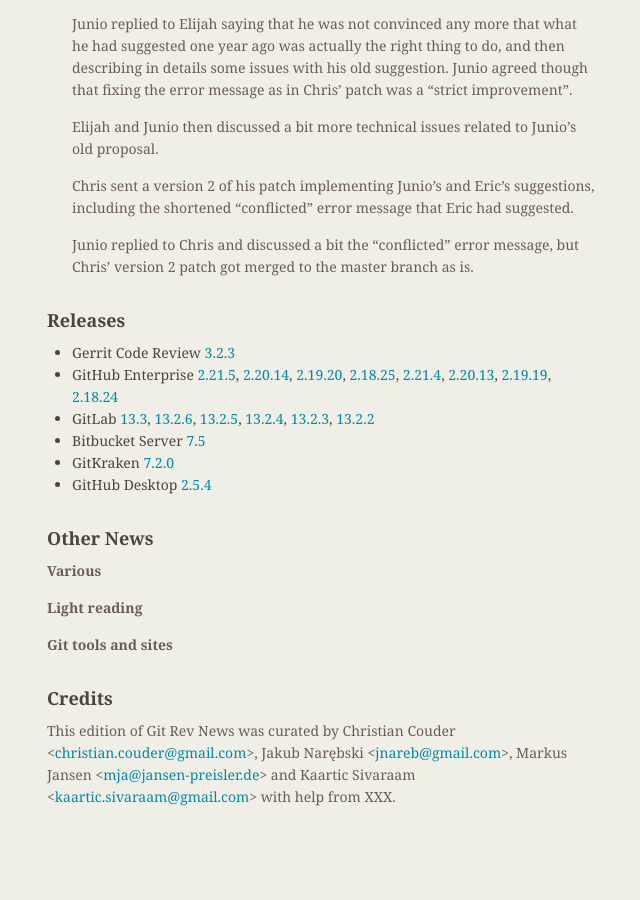
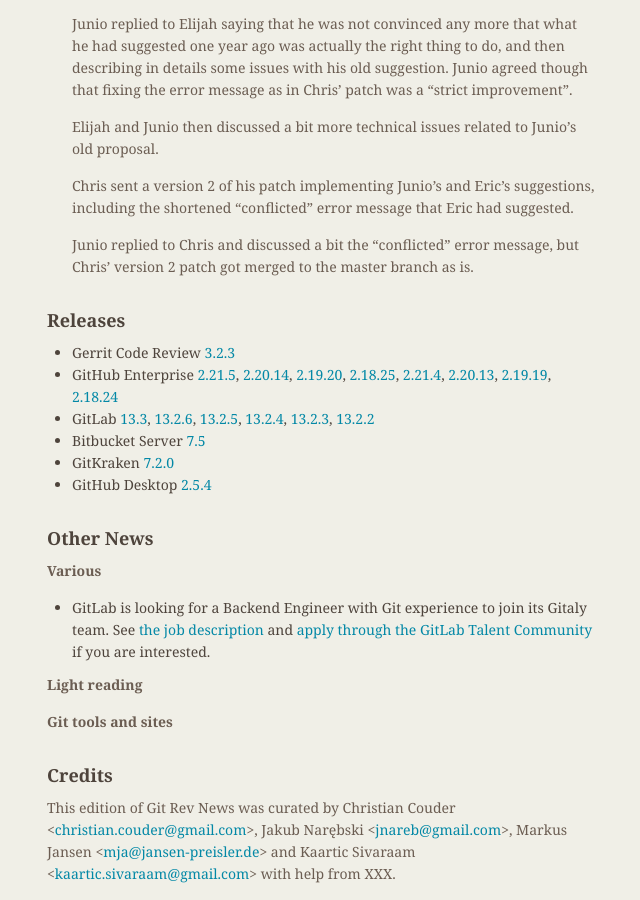
Before and after one commit to git/git.github.io, a Jekyll site: the page built from rev_news/drafts/edition-66.md, in a window 1280 px wide and 900 px high, scrolled down 1153 px. Shown: the whole window, without its empty margins (487-1127 px from the left). Built offline with Jekyll 4.4.1, drawn with Linux system fonts in a browser that asks for light colours; before the commit the page ends 1976 px from its top, so only the background shows below that.

Commit message:
rn-66: add announce for a Gitaly Engineer at GitLab

```diff
--- a/rev_news/drafts/edition-66.md
+++ b/rev_news/drafts/edition-66.md
@@ -121,6 +121,11 @@
 
 __Various__
 
+* GitLab is looking for a Backend Engineer with Git experience to join
+  its Gitaly team. See
+  [the job description](https://about.gitlab.com/job-families/engineering/backend-engineer/#gitaly)
+  and [apply through the GitLab Talent Community](https://about.gitlab.com/jobs/careers/)
+  if you are interested.
 
 __Light reading__
 
```
